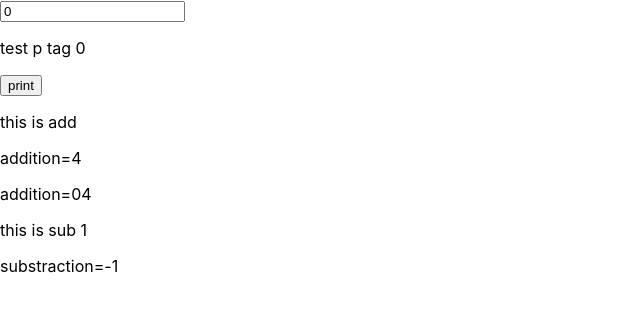
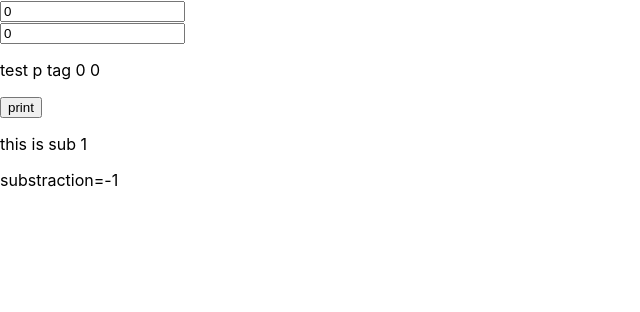
Before and after one commit to achalkharabe/2nd-pro, a React (Create React App) app: page / in a window 1280 px wide. Shown: the top 312 px of the page, without its empty margins (0-640 px from the left). Built offline with nearby package versions, Linux system fonts and the light colour scheme.

Commit message:
1st commit

```diff
--- a/src/App.js
+++ b/src/App.js
@@ -5,7 +5,7 @@ import Sub from './component/Sub/Sub';
 import { useState } from 'react';
 function App() {
   const[inputValue,setinputValue]=useState(0)
-
+  const[inputValue1,setinputValue1]=useState(0);
  const printvalue=()=>
  {
   console.log('inputvalue',inputValue)
@@ -27,13 +27,25 @@ function App() {
 
        </input>
 
+         </div>
+         <div>
+      <input
+       value={inputValue1}
+       onChange={(e)=> {
+         setinputValue1(e.target.value)
+       //console.logo('inputvalue',inputValue)
+           }
+    }
+     type="number"
+       placeholder='enter number'>
 
+       </input>
 
+         </div>
+        <p>test p tag {inputValue} {inputValue1}</p>
 
-        </div>
-        <p>test p tag {inputValue}</p>
         <button onClick={printvalue}>print</button>
-        <Add a={inputValue} b="4"></Add>
+        {inputValue1 && inputValue? <Add a={inputValue1} b="4"></Add> :''}
       <Sub a={inputValue} b='1'/>
 
 
```
